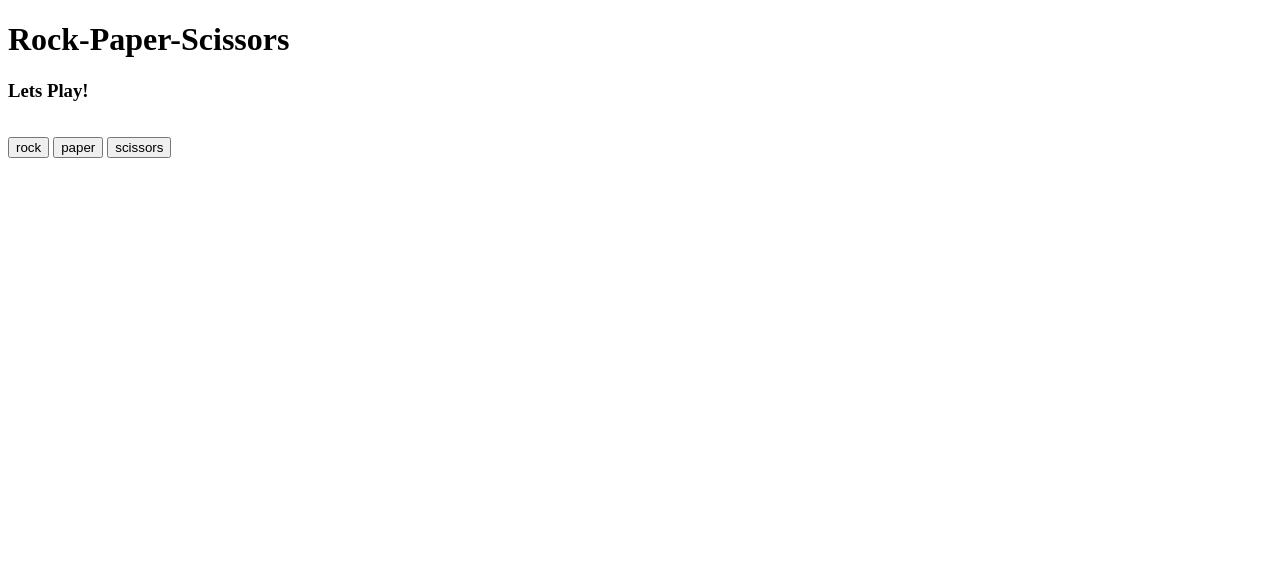
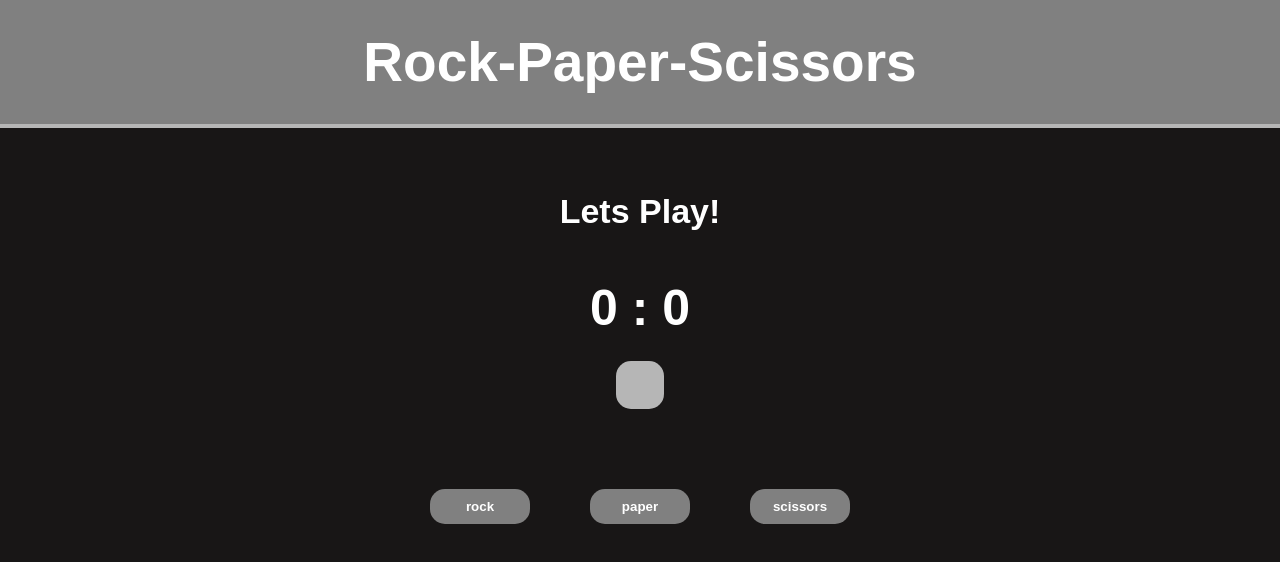
Before and after one commit to smiton1/RPS, a plain HTML site: page index.html in a window 1280 px wide. Both pictures are taken after a click on the button "Play Game". Drawn offline with Linux system fonts and the light colour scheme.

Commit message:
finished product

```diff
--- a/app.js
+++ b/app.js
@@ -5,6 +5,8 @@ const rock = document.getElementById("rock")
 const paper = document.getElementById("paper")
 const scissors = document.getElementById("scissors")
 const gameTitle=document.querySelector("#gameTitle")
+const scores = document.querySelector("#scores")
+scores.style.display="none"
 gameTitle.style.display ="none"
 gameText.style.display="none"
 rock.style.display = "none"
@@ -13,12 +15,14 @@ paper.style.display="none"
 
 playButton.addEventListener("click",()=>{
     gameTitle.textContent = "Lets Play!"
+    scores.style.display = "flex"
+    scores.textContent=`${humanScore} : ${computerScore}`
     playButton.style.display = "none"
     gameTitle.style.display="flex"
     gameText.style.display= "flex"
-    rock.style.display= "inline-flex"
-    paper.style.display="inline-flex"
-    scissors.style.display = "inline-flex"
+    rock.style.display= "inline"
+    paper.style.display="inline"
+    scissors.style.display = "inline"
 })
 
 rock.addEventListener("click", ()=>playRound("rock"))
@@ -42,23 +46,22 @@ function getComputerChoice(){
 function playRound(humanChoice){
     computerChoice = getComputerChoice()
     if(computerChoice == humanChoice){
+        scores.textContent=`${humanScore} : ${computerScore}`
         gameText.textContent= `Human- ${humanChoice} : ${computerChoice} -Computer`
-        console.log("draw")
+        console.log("👀")
     }else if((computerChoice == "rock" && humanChoice == "scissors")||(computerChoice=="paper" &&humanChoice =="rock")||(computerChoice=="scissors" &&humanChoice=="paper")){
         gameText.textContent= `Human- ${humanChoice} : ${computerChoice} -Computer`
         computerScore +=1
-        console.log("computer score: " + computerScore + " humanScore: " + humanScore)
     }else{
         gameText.textContent= `Human- ${humanChoice} : ${computerChoice} -Computer`
         humanScore+= 1
-        console.log("computer score: " + computerScore + " humanScore: " + humanScore)
     }
+    scores.textContent=`${humanScore} : ${computerScore}`
     checkScores()
 }
 
 function checkScores(){
     if(computerScore == 5){
-        console.log("computer wins!")
         humanScore= 0
         computerScore=0
         gameTitle.textContent="Computer Won! Play Again?"
@@ -69,7 +72,6 @@ function checkScores(){
         playButton.style.display ="block"
 
     }else if(humanScore==5){
-        console.log("human wins!")
         humanScore=0
         computerScore=0
         gameTitle.textContent="Player Won! Play Again?"
--- a/index.html
+++ b/index.html
@@ -3,19 +3,20 @@
 <head>
     <meta charset="UTF-8">
     <meta name="viewport" content="width=device-width, initial-scale=1.0">
-    <title>Document</title>
+    <link rel="stylesheet" href="style.css">
+    <title>Rock Paper Scissors</title>
 </head>
 <body>
     <div>
         <h1>Rock-Paper-Scissors</h1>
     </div>
-    <div>
+    <div id="gameDetails">
         <h3 id="gameTitle">Lets Play!</h3>
+        <h2 id="scores"></h2>
         <p id="gameText"></p>
     </div>
-    <div id="playButtons">
-        <button id="play">Play Game</button>
-    </div>
+         <button id="play">Play Game</button>
+
     <div id="buttons">
         <button id="rock">rock</button>
         <button id="paper">paper</button>
--- /dev/null
+++ b/style.css
@@ -0,0 +1,80 @@
+*{
+    margin: 0;
+    padding:0;
+}
+body{
+    color: white;
+    font-family: Arial, Helvetica, sans-serif;
+    background-color: rgb(24, 22, 22);
+}
+h1{
+    text-align: center;
+    display: flex;
+    justify-content: center;
+    align-items: center;
+    background-color: gray;
+    padding: 30px;
+    font-size: 55px;
+    border-bottom: 4px solid rgb(182, 182, 182);
+}
+
+#play{
+    width: 140px;
+    display: flex;
+    text-align: center;
+    margin: 50px auto;
+    justify-content: center;
+    align-items: center;
+    color: white;
+    background-color: gray;
+    font-weight: 900;
+    border-radius: 15px;
+    padding: 10px;
+    border: none;
+}
+#buttons{
+    display: flex;
+    justify-content:center;
+    align-items: center;
+}
+button{
+    color: white;
+    width: 100px;
+    display: flex;
+    justify-content: center;
+    justify-content: space-around;
+    background-color: gray;
+    font-weight: 900;
+    padding: 10px;
+    border: none;
+    border-radius: 15px;
+    margin: 40px 30px;
+}
+#play:hover, button:hover{
+    background-color: rgb(182, 182, 182);
+}
+#gameDetails{
+    margin: 40px;
+    text-align: Center;
+    display: flex;
+    flex-direction: column;
+    align-items: center;
+}
+#gameTitle{
+    font-size: 34px;
+    font-weight: 900;
+    margin: 24px;
+}
+#scores{
+    font-size: 50px;
+    font-weight: 700;
+    margin: 24px;
+}
+#gameText{
+    border-radius: 15px;
+    background-color: rgb(182, 182, 182);
+    padding: 24px;
+    font-size: 34px;
+    font-weight: 700;
+
+}
```
